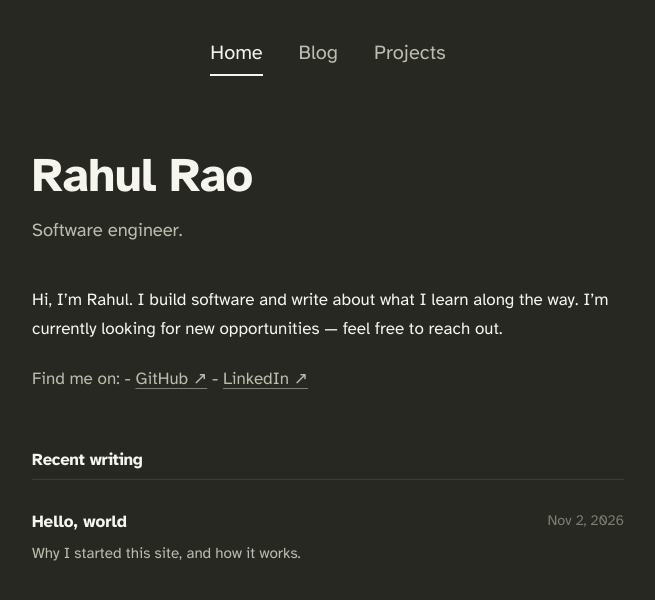
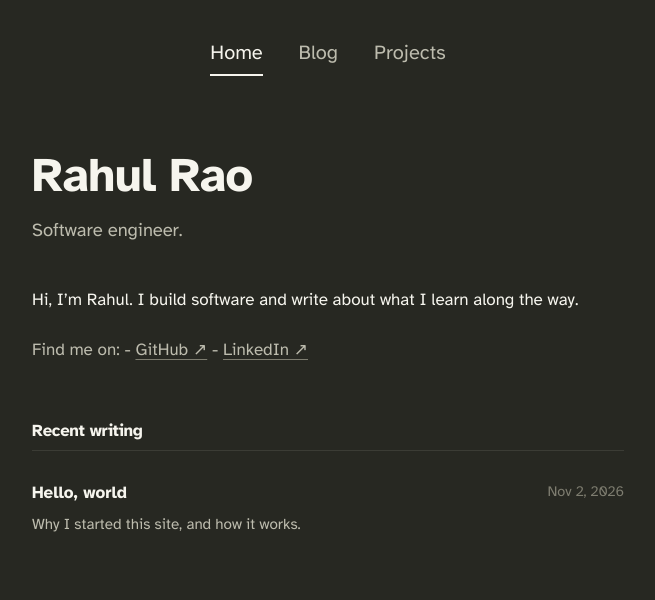
Before and after one commit to rahulsrao011/rahulsrao011.github.io, a Jekyll site: the page built from index.md, in a window 1280 px wide. Shown: the top 600 px of the page, without its empty margins (312-967 px from the left). Built offline with Jekyll 4.4.1, drawn with Linux system fonts in a browser that asks for light colours.

Commit message:
Update index.md

```diff
--- a/index.md
+++ b/index.md
@@ -9,7 +9,7 @@ layout: default
 
 <section class="about" markdown="1">
 
-Hi, I'm Rahul. I build software and write about what I learn along the way. I'm currently looking for new opportunities — feel free to reach out.
+Hi, I'm Rahul. I build software and write about what I learn along the way.
 
 </section>
 
```
